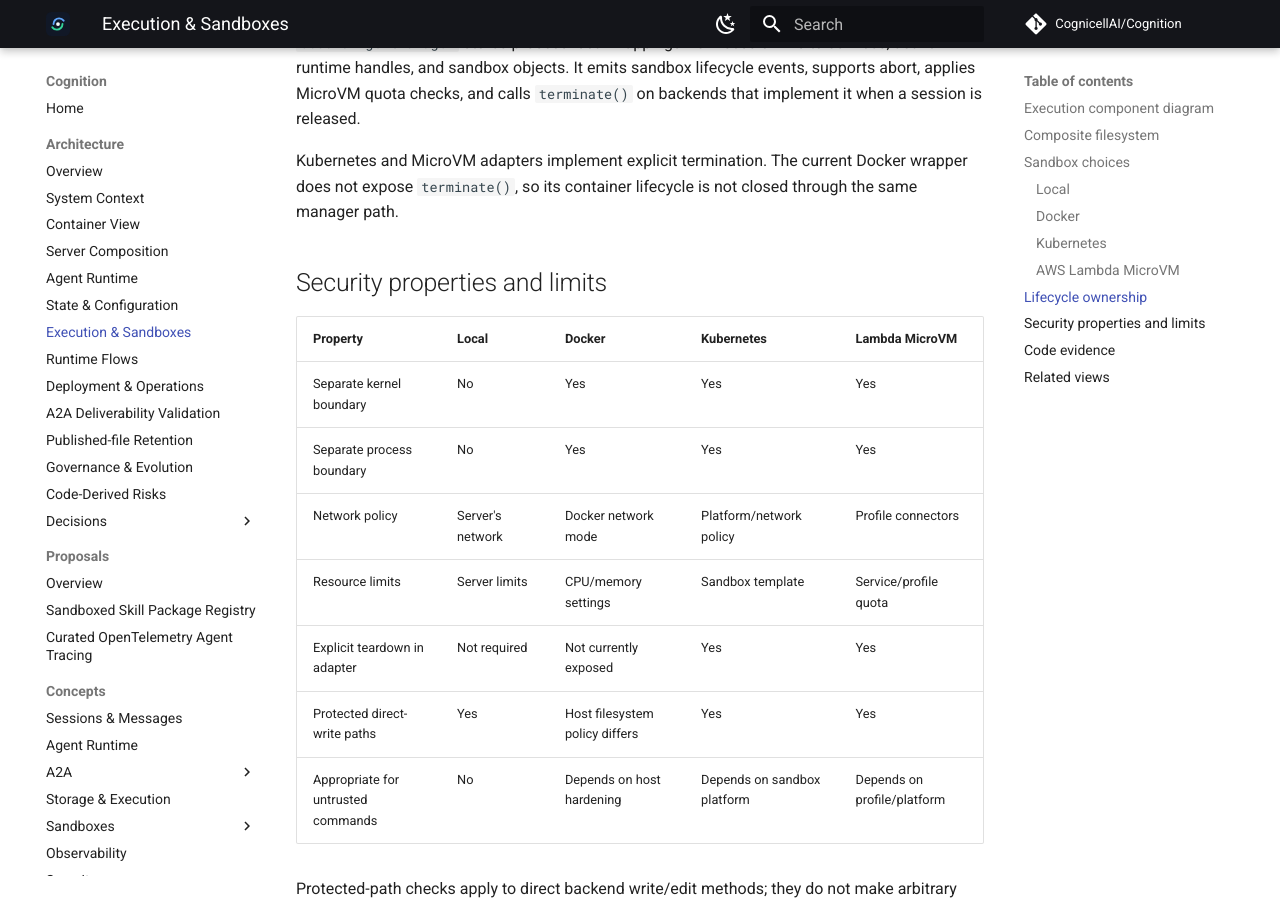
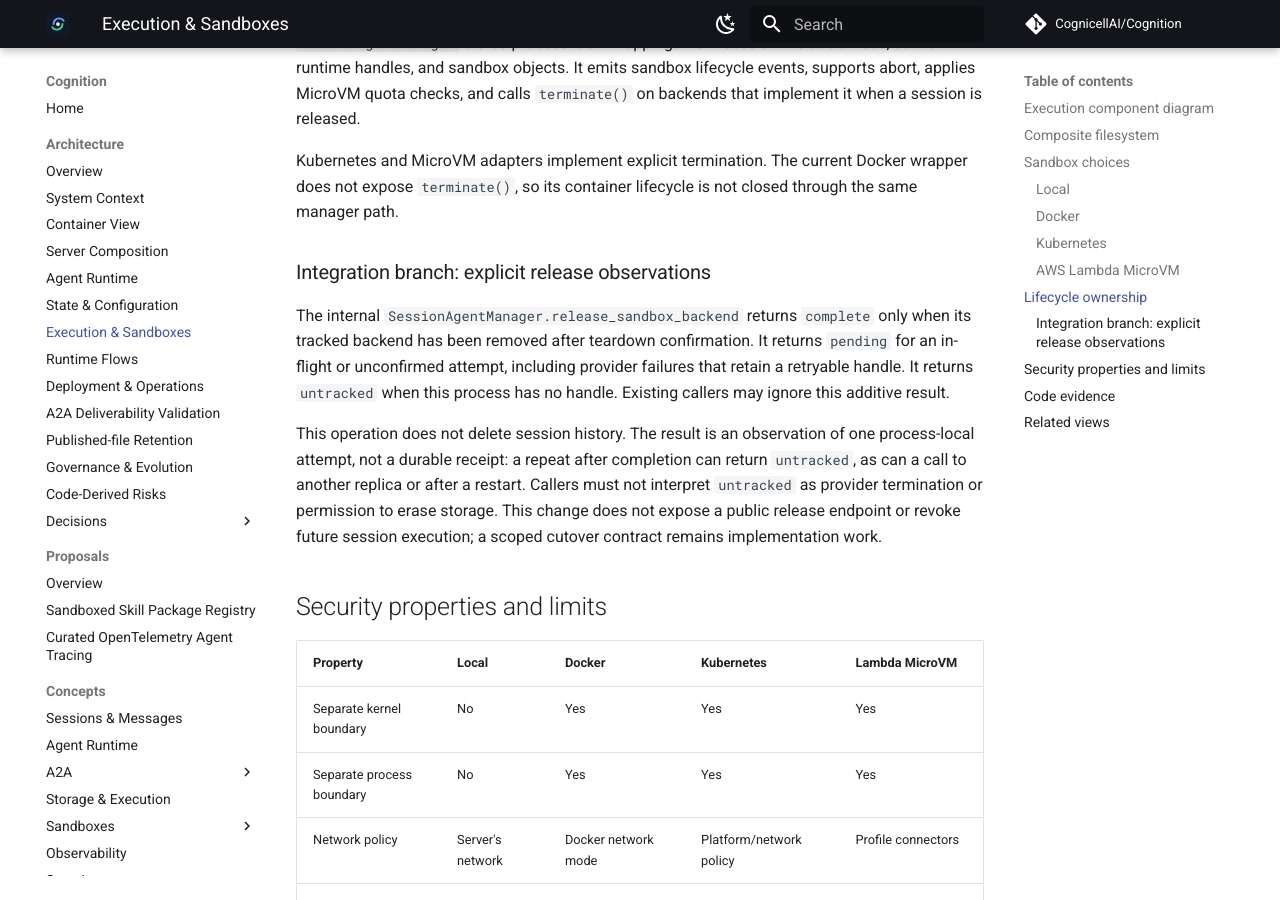
Before and after one commit to CognicellAI/Cognition, an MkDocs documentation site: the page built from docs/architecture/06-execution-and-sandboxes.md, in a window 1280 px wide and 900 px high, scrolled down 3756 px. Built offline with MkDocs 1.6.1 and Material for MkDocs 9.7.7, drawn with Linux system fonts in a browser that asks for light colours; comment, search, counter and statistics services are not loaded.

Commit message:
Return explicit sandbox release observations

```diff
--- a/docs/architecture/06-execution-and-sandboxes.md
+++ b/docs/architecture/06-execution-and-sandboxes.md
@@ -129,6 +129,21 @@ Kubernetes and MicroVM adapters implement explicit termination. The current
 Docker wrapper does not expose `terminate()`, so its container lifecycle is not
 closed through the same manager path.
 
+### Integration branch: explicit release observations
+
+The internal `SessionAgentManager.release_sandbox_backend` returns `complete`
+only when its tracked backend has been removed after teardown confirmation.
+It returns `pending` for an in-flight or unconfirmed attempt, including provider
+failures that retain a retryable handle. It returns `untracked` when this process
+has no handle. Existing callers may ignore this additive result.
+
+This operation does not delete session history. The result is an observation of
+one process-local attempt, not a durable receipt: a repeat after completion can
+return `untracked`, as can a call to another replica or after a restart. Callers
+must not interpret `untracked` as provider termination or permission to erase
+storage. This change does not expose a public release endpoint or revoke future
+session execution; a scoped cutover contract remains implementation work.
+
 ## Security properties and limits
 
 | Property | Local | Docker | Kubernetes | Lambda MicroVM |
```
Also changed, not shown: ROADMAP.md (+10 -0 lines), 2 other files.
